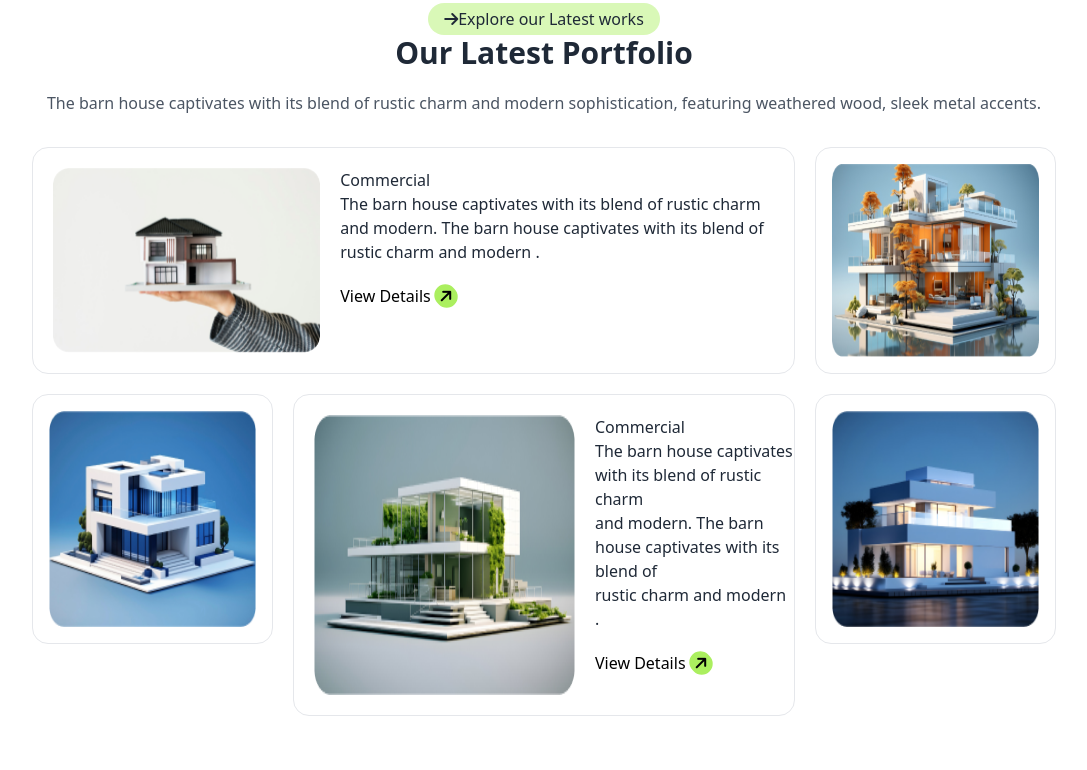
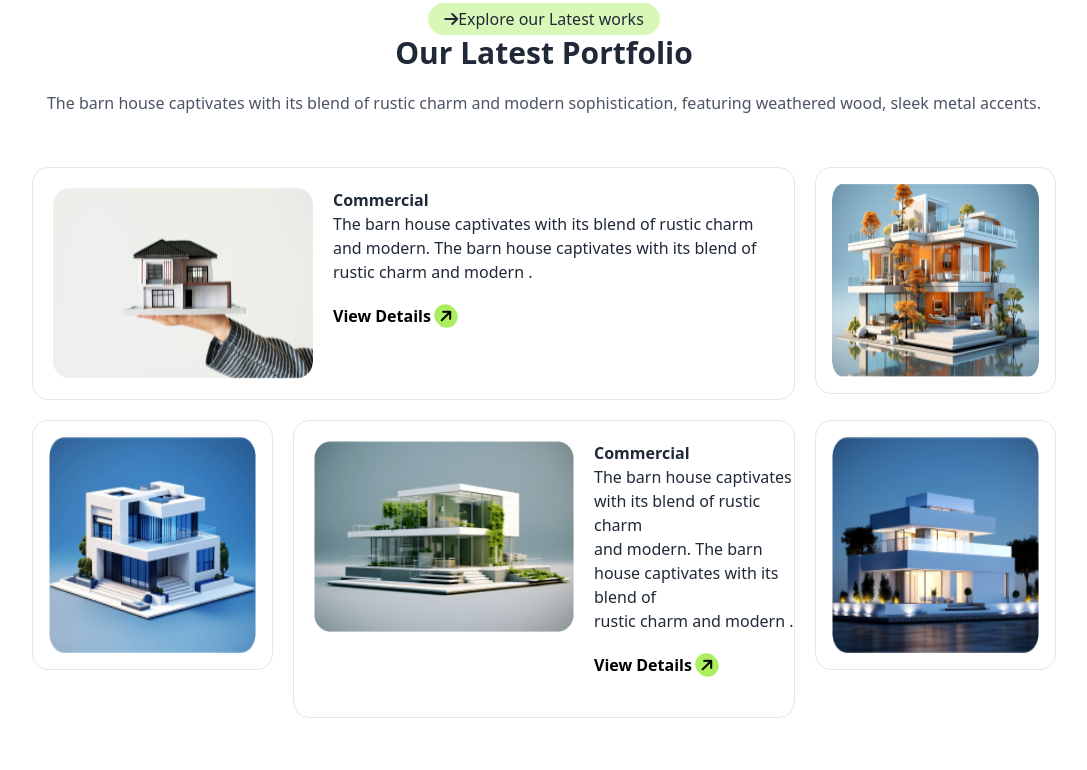
Before and after one commit to MHFAHAT/assainment-3, a plain HTML site: page index.html in a window 1280 px wide. Shown: the part 2143-2913 px from the top of the page, without its empty margins (96-1183 px from the left). Drawn offline with nearby package versions, Linux system fonts and the light colour scheme.

Commit message:
all done

```diff
--- a/index.html
+++ b/index.html
@@ -59,7 +59,7 @@
                 </div>
                 <div>
                 </div>
-                <div class="navbar-end   gap-4">
+                <div class="navbar-end hidden lg:flex   gap-4">
                     <i class=" fa-solid fa-magnifying-glass  bg-White rounded-full p-2"></i>
                     <i class="fa-solid fa-cart-shopping  bg-White rounded-full p-2"></i>
                   <a class="btn bg-buy text-black rounded-full py-2 pl-5 pr-3 font-bold">  Book Consult<i class="fa-solid fa-arrow-right text-white bg-black rounded-full p-1 -rotate-45"></i></i></a>
@@ -174,40 +174,40 @@
             </p>
           </div>
           <!-- pic part -->
-          <div class="grid lg:grid-cols-4 container mx-auto gap-5 px-32 pb-14">
+          <div class="grid lg:grid-cols-4 container mx-auto gap-5 p-5 lg:px-32 pb-14">
             <!-- 1 -->
-            <div class="flex gap-5 border py-5 rounded-[16px] col-span-3 pl-5">
-              <img src="./assets/img1.png" alt="">
+            <div class="lg:flex gap-5 border py-5 rounded-[16px] lg:col-span-3 px-5">
+              <img class=" w-full h-[191px] lg:w-[260px]" src="./assets/img1.png" alt="">
               <div>
-                <h1>Commercial</h1>
+                <h1 class="font-bold">Commercial</h1>
                 <p>The barn house captivates with its blend of rustic charm
                   <br> and modern. The barn house captivates with its blend of <br> rustic charm and modern .</p>
                   <div class="py-5">
-                    <a class="  text-black rounded-full  ">View Details  <i class="fa-solid fa-arrow-right text-black bg-buy rounded-full p-1 -rotate-45"></i></i></a></div>
+                    <a class="  text-black rounded-full font-bold ">View Details  <i class="fa-solid fa-arrow-right text-black bg-buy rounded-full p-1 -rotate-45"></i></i></a></div>
               </div>
             </div>
             <!-- 2 -->
             <div>
-              <img class="border p-4 rounded-[16px] h-[227px]" src="./assets/img2.png" alt="">
+              <img class="border p-4 rounded-[16px] lg:h-[227px] w-full" src="./assets/img2.png" alt="">
             </div>
             <!-- 3 -->
             <div>
-              <img class="border p-4 rounded-[16px] h-[250px]" src="./assets/img3.png" alt="">
+              <img class="border p-4 rounded-[16px] h-[250px] w-full" src="./assets/img3.png" alt="">
             </div>
             <!-- 4 -->
-            <div class="flex gap-5 border py-5 rounded-[16px] col-span-2 pl-5">
-              <img src="./assets/img4.png" alt="">
+            <div class="lg:flex gap-5 border py-5 rounded-[16px] lg:col-span-2 pl-5">
+              <img class= "w-full h-[191px] lg:w-[260px]" src="./assets/img4.png" alt="">
               <div>
-                <h1>Commercial</h1>
+                <h1 class="font-bold">Commercial</h1>
                 <p>The barn house captivates with its blend of rustic charm
                   <br> and modern. The barn house captivates with its blend of <br> rustic charm and modern .</p>
                   <div class="py-5">
-                    <a class="  text-black rounded-full  ">View Details  <i class="fa-solid fa-arrow-right text-black bg-buy rounded-full p-1 -rotate-45"></i></i></a></div>
+                    <a class="  text-black rounded-full font-bold ">View Details  <i class="fa-solid fa-arrow-right text-black bg-buy rounded-full p-1 -rotate-45"></i></i></a></div>
               </div>
             </div>
             <!-- 5 -->
             <div>
-              <img class="border p-4 rounded-[16px] h-[250px]" src="./assets/img5.png" alt="">
+              <img class="border p-4 rounded-[16px] h-[250px] w-full" src="./assets/img5.png" alt="">
             </div>
           </div>
          </section>
```
